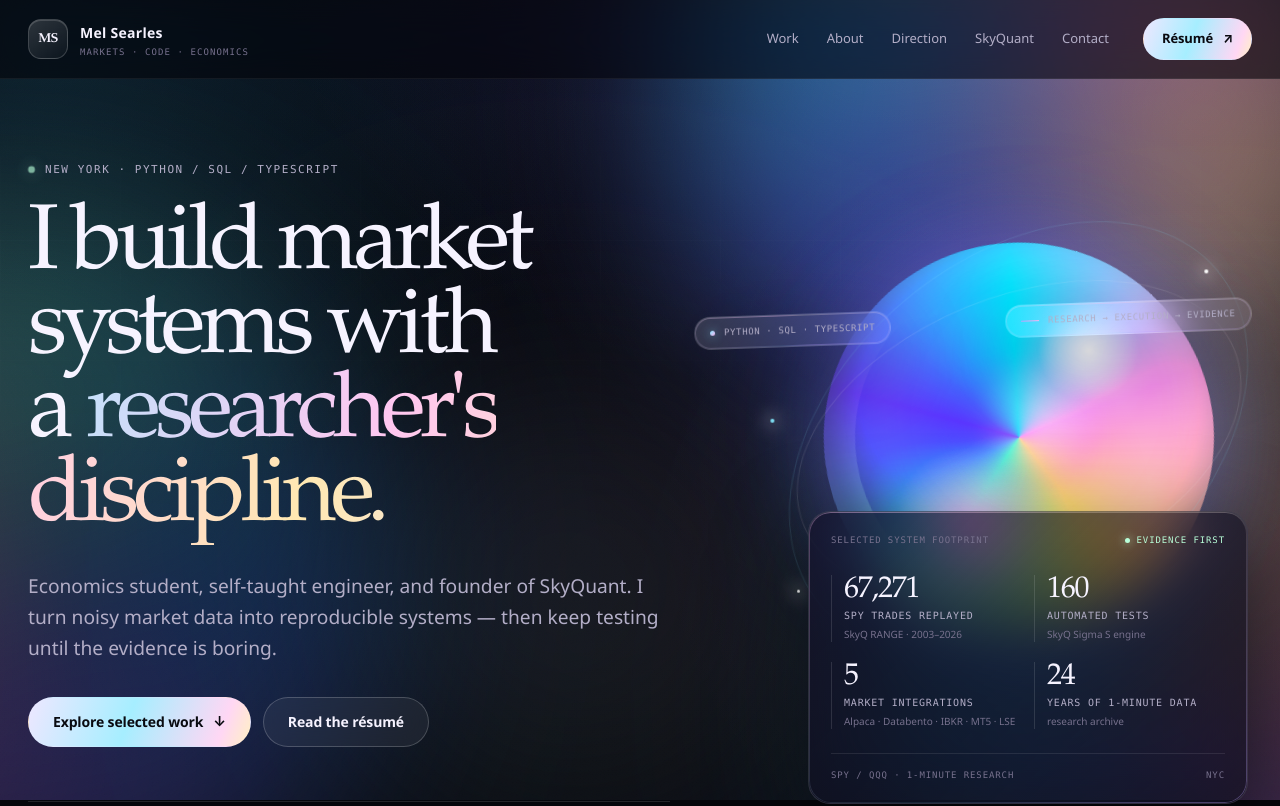
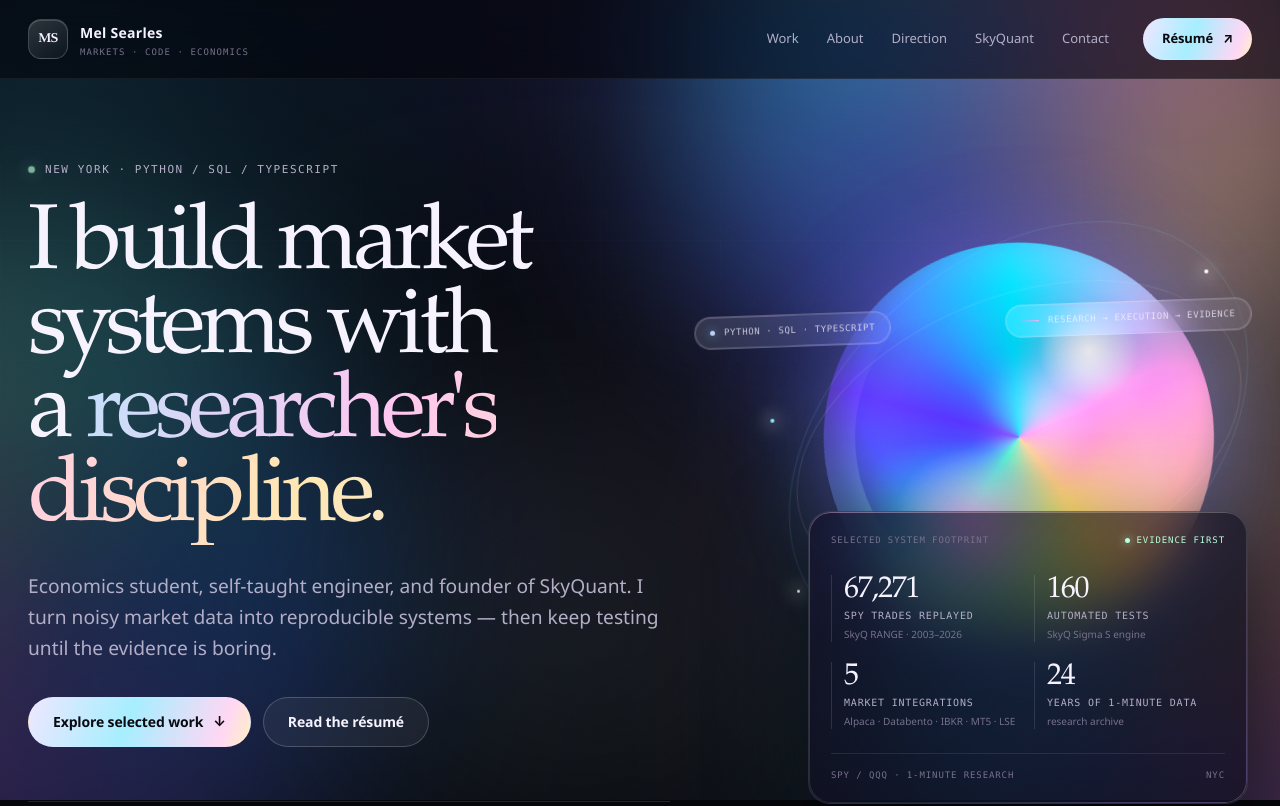
Before and after one commit to CordiallyMel/CordiallyMel.github.io, a Next.js app: page / in a window 1280 px wide. Shown: the top 806 px of the page. Built offline with nearby package versions, Linux system fonts and the light colour scheme.

Commit message:
Refine floating glass labels
Lighten the hero labels so they read as liquid-glass accents instead of
dark bars against the aurora, while keeping the copy quiet next to the orb.

```diff
--- a/app/globals.css
+++ b/app/globals.css
@@ -832,12 +832,15 @@ p {
   gap: 9px;
   padding: 11px 15px;
   border-radius: 999px;
-  color: var(--muted);
+  border-color: rgba(255, 255, 255, 0.18);
+  background: linear-gradient(135deg, rgba(255, 255, 255, 0.12), rgba(255, 255, 255, 0.035));
+  color: rgba(245, 242, 255, 0.78);
   font: 9px/1 var(--mono);
   letter-spacing: 0.07em;
   text-transform: uppercase;
   backdrop-filter: blur(18px);
   -webkit-backdrop-filter: blur(18px);
+  box-shadow: 0 18px 45px rgba(0, 0, 0, 0.18);
 }
 
 .note-one {
```
